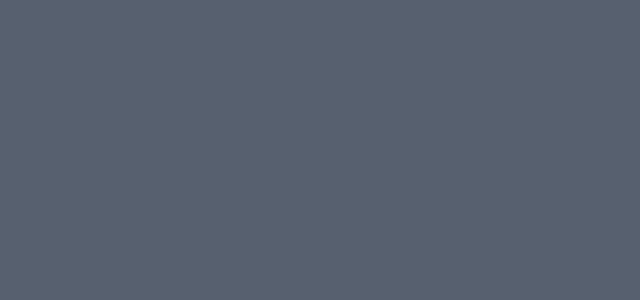
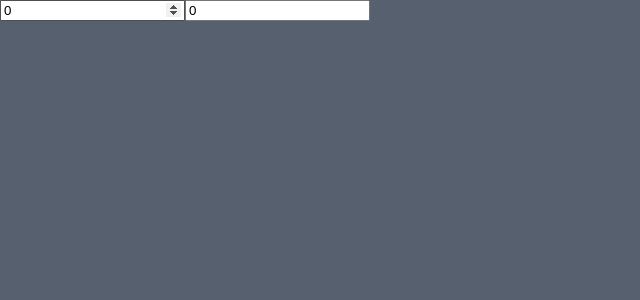
Before and after one commit to hyejikng/react-trello, a React (Create React App) app: page / in a window 1280 px wide. Shown: the top 300 px of the page, without its empty margins (0-640 px from the left). Built offline with nearby package versions, Linux system fonts and the light colour scheme.

Commit message:
recoil get&set practice

```diff
--- a/src/App.tsx
+++ b/src/App.tsx
@@ -1,9 +1,30 @@
 import React from 'react';
+import { useRecoilState, useRecoilValue } from 'recoil';
+import { hourSelector, minuteState } from './atoms';
 
 function App() {
+  const [minutes, setMinutes] = useRecoilState(minuteState);
+  const [hours, setHours] = useRecoilState(hourSelector);
+  const onMinutesChange = (event: React.FormEvent<HTMLInputElement>) => {
+    setMinutes(+event.currentTarget.value); // minute: number event.currentTarget.value: string | input의 value는 타입과 관계없이 문자열을 반환.
+  };
+  const onHoursChange = (event: React.FormEvent<HTMLInputElement>) => {
+    setHours(+event.currentTarget.value);
+  };
   return (
     <div>
-      <></>
+      <input
+        value={minutes}
+        onChange={onMinutesChange}
+        type="number"
+        placeholder="Minutes"
+      />
+      <input
+        value={hours}
+        onChange={onHoursChange}
+        type="number"
+        placeholder="Hours"
+      />
     </div>
   );
 }
--- a/src/atoms.tsx
+++ b/src/atoms.tsx
@@ -0,0 +1,18 @@
+import { atom, selector } from 'recoil';
+
+export const minuteState = atom({
+  key: 'minutes',
+  default: 0,
+});
+
+export const hourSelector = selector<number>({
+  key: 'hours',
+  get: ({ get }) => {
+    const minutes = get(minuteState);
+    return minutes / 60;
+  },
+  set: ({ set }, newValue) => {
+    const minutes = Number(newValue) * 60;
+    set(minuteState, minutes); // set(recoil atom value, minutes) 바꾸고 싶은 atom value와 바꿔주는 값(minutes).
+  },
+});
```
